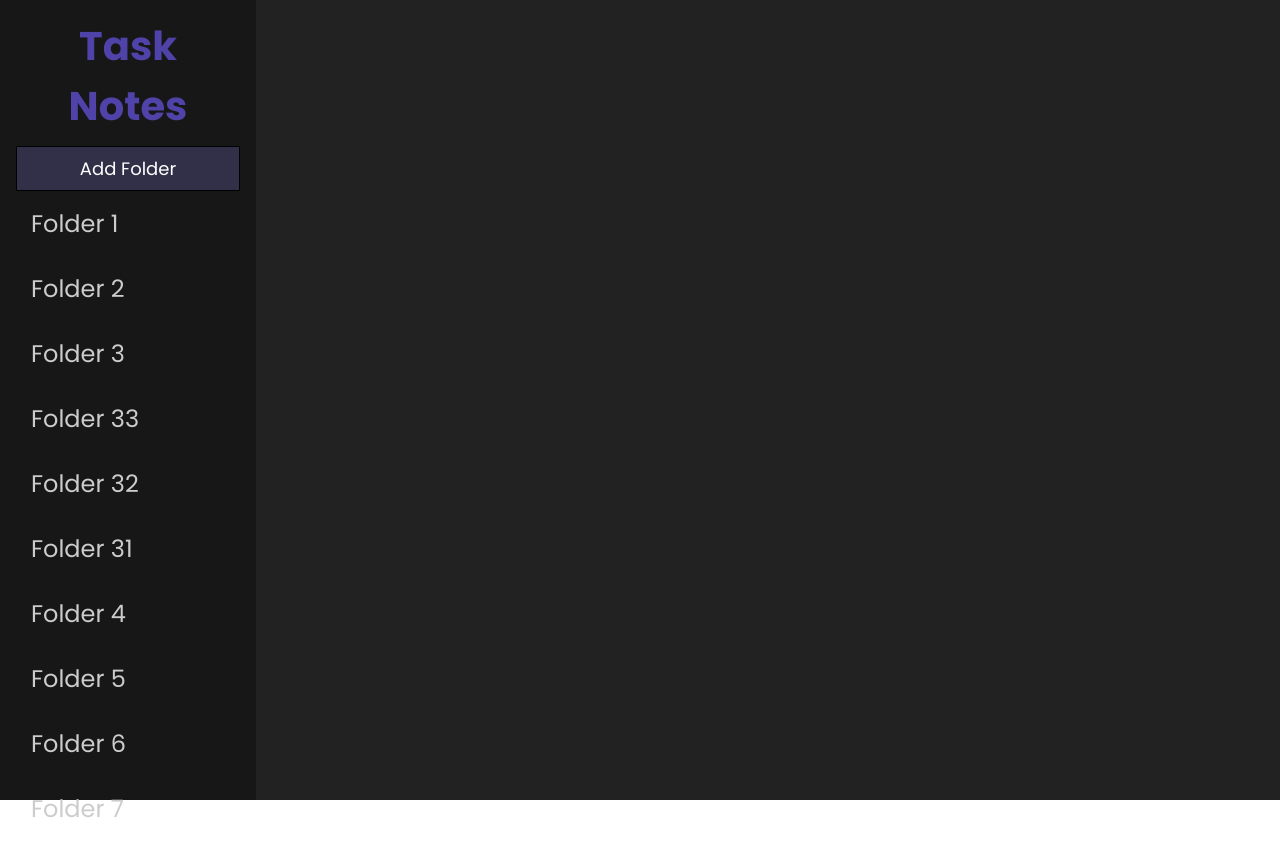
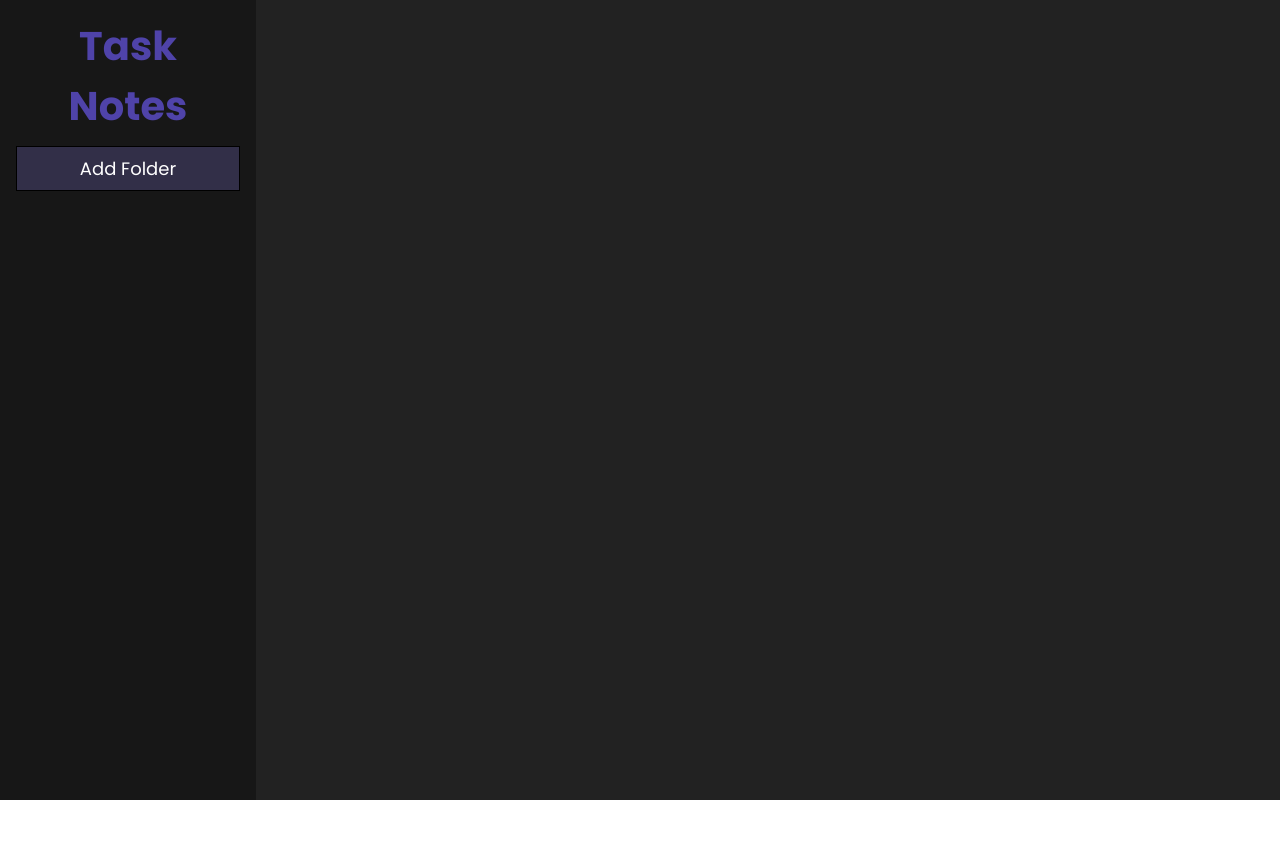
Before and after one commit to atoughman/folder-based-todolist, a React (Create React App) app: page / in a window 1280 px wide. Built offline with nearby package versions, Linux system fonts and the light colour scheme.

Commit message:
remove : dummy data

```diff
--- a/src/App.js
+++ b/src/App.js
@@ -1,5 +1,4 @@
 import { useState } from "react";
-import DATA from "./data.json";
 import styles from "./App.module.scss";
 import FolderList from "./Components/FolderList/FolderList";
 import TaskList from "./Components/TaskList/TaskList";
@@ -7,7 +6,7 @@ import { getId } from "./utils";
 
 const App = () => {
     // STATES
-    const [data, setData] = useState(DATA);
+    const [data, setData] = useState([]);
     const [selectedFolderId, setSelectedFolderId] = useState("");
 
     // SIDE EFFECTS
@@ -100,7 +99,9 @@ const App = () => {
         <>
             <div className={styles.leftContent}>
                 <h2 className={styles.title}>Task Notes</h2>
-                <button className={styles.addFolderButton} onClick={addFolder}>Add Folder</button>
+                <button className={styles.addFolderButton} onClick={addFolder}>
+                    Add Folder
+                </button>
                 <FolderList
                     folderList={folderList}
                     selectedFolderId={selectedFolderId}
@@ -111,8 +112,15 @@ const App = () => {
             <div className={styles.rightContent}>
                 {selectedFolderId && (
                     <>
-                        <h1 className={styles.heading}>{selectedFolder.folderName}</h1>
-                        <button className={styles.addTaskButton} onClick={addTask}>Add Task</button>
+                        <h1 className={styles.heading}>
+                            {selectedFolder.folderName}
+                        </h1>
+                        <button
+                            className={styles.addTaskButton}
+                            onClick={addTask}
+                        >
+                            Add Task
+                        </button>
                         <TaskList
                             taskList={selectedFolder.taskList}
                             updateTask={updateTask}
--- a/src/data.json
+++ /dev/null
@@ -1,233 +0,0 @@
-[
-    {
-        "id": "298374932",
-        "folderName": "Folder 1",
-        "taskList": [
-            {
-                "id": "31242349",
-                "text": "task 1.1 slkjdf sflk sl jelk jrwl kjlkj amajdlkf sld jflksjd fkljs dlfkj sldkjf sl lorems jdf sldf jlskdjf\nlskdjflksdjfksd flkjs lkjls\nlksjdfl sdfjlsd\n jslkdjf lsd jflsd fj",
-                "isCompleted": false
-            },
-            {
-                "id": "324235",
-                "text": "task 1.3",
-                "isCompleted": true
-            },
-            {
-                "id": "3242351",
-                "text": "task 1.2",
-                "isCompleted": true
-            },
-            {
-                "id": "3242352",
-                "text": "task 1.2",
-                "isCompleted": true
-            },
-            {
-                "id": "3242353",
-                "text": "task 1.2",
-                "isCompleted": true
-            },
-            {
-                "id": "3242345",
-                "text": "task 1.2",
-                "isCompleted": true
-            },
-            {
-                "id": "3245235",
-                "text": "task 1.2",
-                "isCompleted": true
-            },
-            {
-                "id": "3246235",
-                "text": "task 1.2",
-                "isCompleted": true
-            },
-            {
-                "id": "3247235",
-                "text": "task 1.2",
-                "isCompleted": true
-            },
-            {
-                "id": "3248235",
-                "text": "task 1.2",
-                "isCompleted": true
-            },
-            {
-                "id": "32462235",
-                "text": "task 1.2",
-                "isCompleted": true
-            },
-            {
-                "id": "32147235",
-                "text": "task 1.2",
-                "isCompleted": true
-            },
-            {
-                "id": "32482235",
-                "text": "task 1.2",
-                "isCompleted": true
-            }
-        ]
-    },
-    {
-        "id": "234235",
-        "folderName": "Folder 2",
-        "taskList": [
-            {
-                "id": "31242349",
-                "text": "task 2.1",
-                "isCompleted": true
-            },
-            {
-                "id": "324235",
-                "text": "task 2.2",
-                "isCompleted": true
-            }
-        ]
-    },
-    {
-        "id": "6785435",
-        "folderName": "Folder 3",
-        "taskList": [
-            {
-                "id": "31242349",
-                "text": "task 3.1",
-                "isCompleted": false
-            },
-            {
-                "id": "324235",
-                "text": "task 3.2",
-                "isCompleted": false
-            }
-        ]
-    },
-    {
-        "id": "67854351",
-        "folderName": "Folder 33",
-        "taskList": [
-            {
-                "id": "31242349",
-                "text": "task 3.1",
-                "isCompleted": false
-            },
-            {
-                "id": "324235",
-                "text": "task 3.2",
-                "isCompleted": false
-            }
-        ]
-    },
-    {
-        "id": "67854352",
-        "folderName": "Folder 32",
-        "taskList": [
-            {
-                "id": "31242349",
-                "text": "task 3.1",
-                "isCompleted": false
-            },
-            {
-                "id": "324235",
-                "text": "task 3.2",
-                "isCompleted": false
-            }
-        ]
-    },
-    {
-        "id": "67854353",
-        "folderName": "Folder 31",
-        "taskList": [
-            {
-                "id": "31242349",
-                "text": "task 3.1",
-                "isCompleted": false
-            },
-            {
-                "id": "324235",
-                "text": "task 3.2",
-                "isCompleted": false
-            }
-        ]
-    },
-    {
-        "id": "67854354",
-        "folderName": "Folder 4",
-        "taskList": [
-            {
-                "id": "31242349",
-                "text": "task 3.1",
-                "isCompleted": false
-            },
-            {
-                "id": "324235",
-                "text": "task 3.2",
-                "isCompleted": false
-            }
-        ]
-    },
-    {
-        "id": "67854355",
-        "folderName": "Folder 5",
-        "taskList": [
-            {
-                "id": "31242349",
-                "text": "task 3.1",
-                "isCompleted": false
-            },
-            {
-                "id": "324235",
-                "text": "task 3.2",
-                "isCompleted": false
-            }
-        ]
-    },
-    {
-        "id": "67854356",
-        "folderName": "Folder 6",
-        "taskList": [
-            {
-                "id": "31242349",
-                "text": "task 3.1",
-                "isCompleted": false
-            },
-            {
-                "id": "324235",
-                "text": "task 3.2",
-                "isCompleted": false
-            }
-        ]
-    },
-    {
-        "id": "67854375",
-        "folderName": "Folder 7",
-        "taskList": [
-            {
-                "id": "31242349",
-                "text": "task 3.1",
-                "isCompleted": false
-            },
-            {
-                "id": "324235",
-                "text": "task 3.2",
-                "isCompleted": false
-            }
-        ]
-    },
-    {
-        "id": "67854358",
-        "folderName": "Folder 8",
-        "taskList": [
-            {
-                "id": "31242349",
-                "text": "task 3.1",
-                "isCompleted": false
-            },
-            {
-                "id": "324235",
-                "text": "task 3.2",
-                "isCompleted": false
-            }
-        ]
-    }
-]
```
